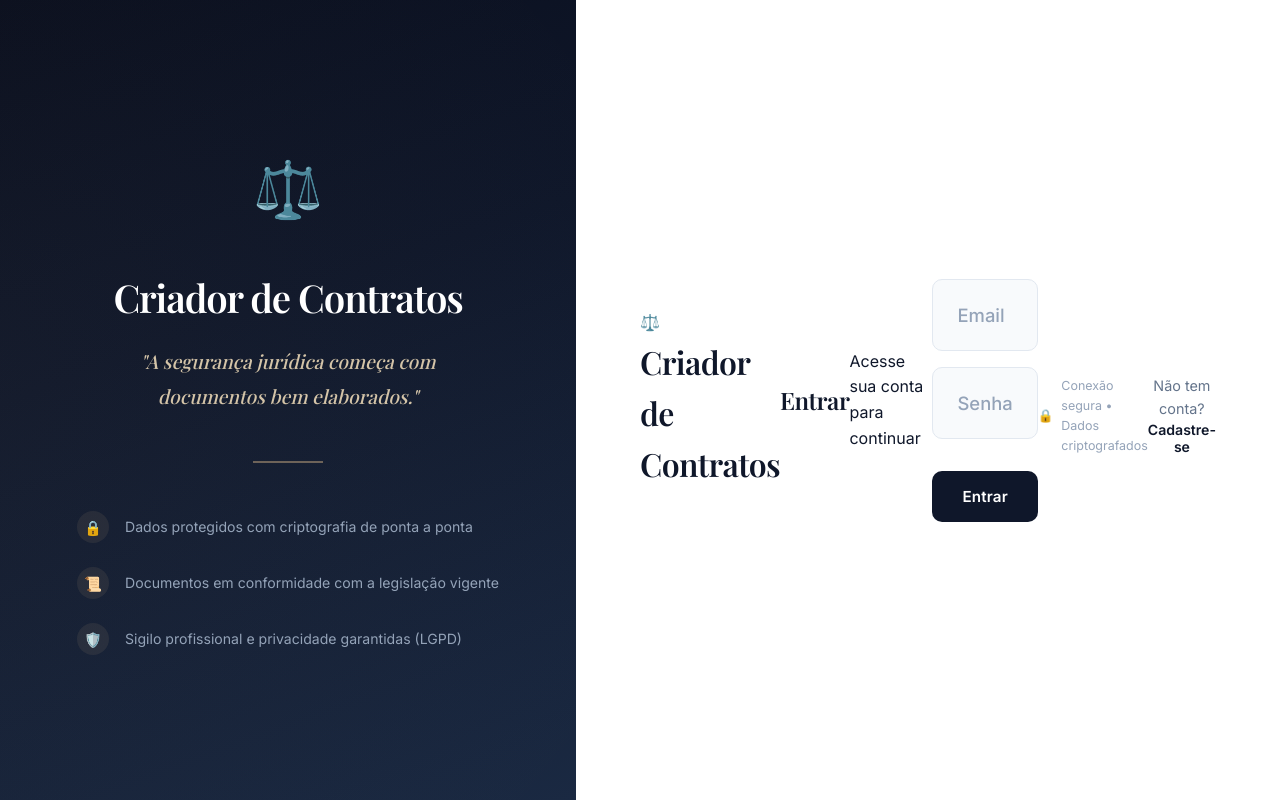
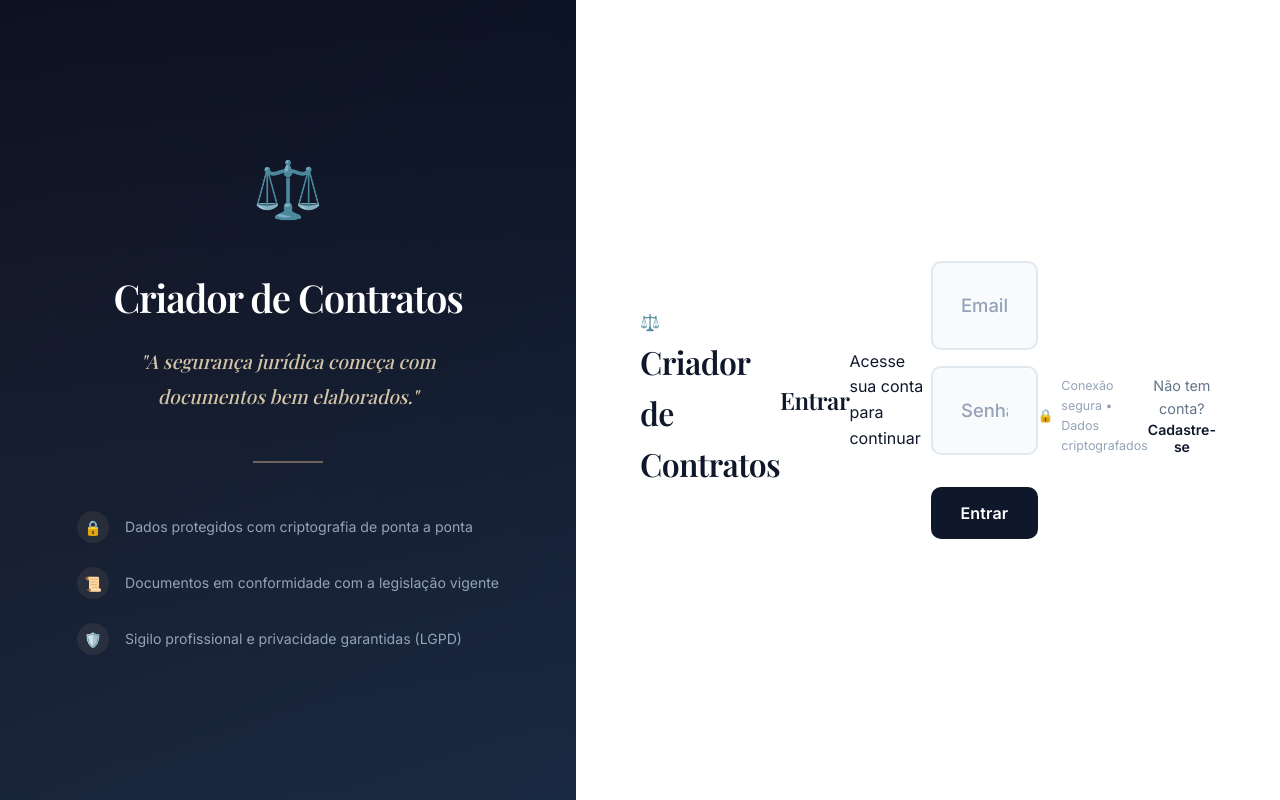
Before and after one commit to laviniaabf-beep/Criador-de-Contrato, a React (Vite) app: page / in a window 1280 px wide. Built offline with nearby package versions, Linux system fonts and the light colour scheme; no server answers; a web font is replaced by a local one.

Commit message:
Aumenta inputs: padding 1.75rem, font 1.15rem, line-height 1.6

```diff
--- a/src/App.css
+++ b/src/App.css
@@ -213,14 +213,16 @@ h1, h2, h3, h4 {
 
 .auth-field input {
   width: 100%;
-  padding: 1.5rem 1.5rem;
-  border: 1.5px solid var(--gray-100);
+  padding: 1.75rem 1.75rem;
+  border: 2px solid var(--gray-100);
   border-radius: var(--radius-md);
   font-size: 1.15rem;
+  line-height: 1.6;
   font-family: 'Inter', sans-serif;
   transition: all 0.2s ease;
   background: var(--off-white);
   color: var(--navy);
+  height: auto;
 }
 
 .auth-field input:focus {
@@ -240,8 +242,8 @@ h1, h2, h3, h4 {
   color: var(--white);
   border: none;
   border-radius: var(--radius-md);
-  padding: 1.05rem 1.5rem;
-  font-size: 0.95rem;
+  padding: 1.15rem 1.5rem;
+  font-size: 1rem;
   font-weight: 600;
   font-family: 'Inter', sans-serif;
   cursor: pointer;
@@ -415,15 +417,17 @@ h1, h2, h3, h4 {
 
 .tema-form input {
   width: 100%;
-  padding: 1.15rem 1.5rem;
+  padding: 1.35rem 1.5rem;
   border: 1.5px solid var(--gray-100);
   border-radius: var(--radius-md);
   font-size: 1.1rem;
+  line-height: 1.6;
   font-family: 'Inter', sans-serif;
   text-align: center;
   transition: all 0.2s ease;
   background: var(--off-white);
   color: var(--navy);
+  height: auto;
 }
 
 .tema-form input:focus {
@@ -509,10 +513,11 @@ h1, h2, h3, h4 {
 
 .form-group input,
 .form-group textarea {
-  padding: 0.8rem 1rem;
+  padding: 1rem 1.1rem;
   border: 1.5px solid var(--gray-100);
   border-radius: var(--radius-md);
-  font-size: 0.92rem;
+  font-size: 0.95rem;
+  line-height: 1.5;
   font-family: 'Inter', sans-serif;
   transition: all 0.2s ease;
   background: var(--off-white);
```
